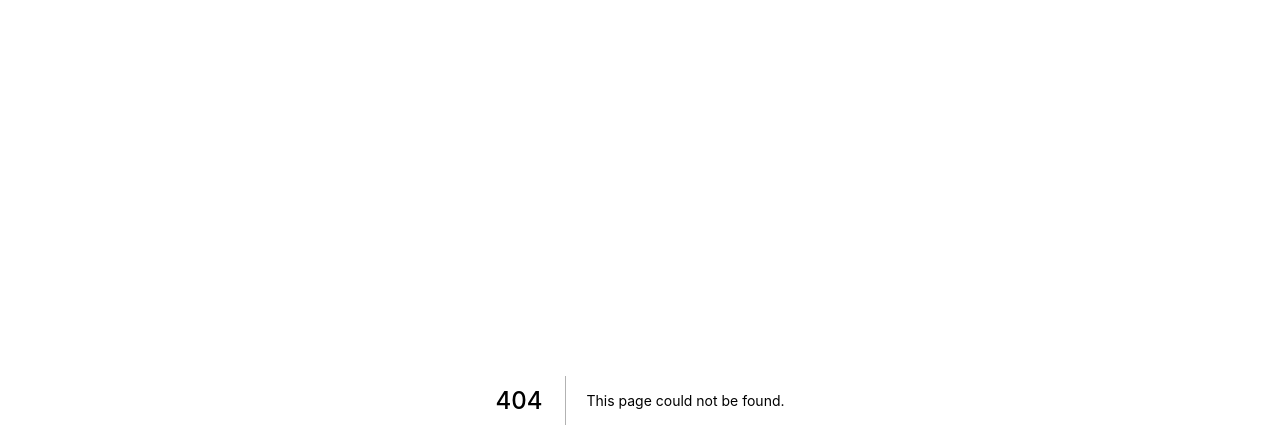
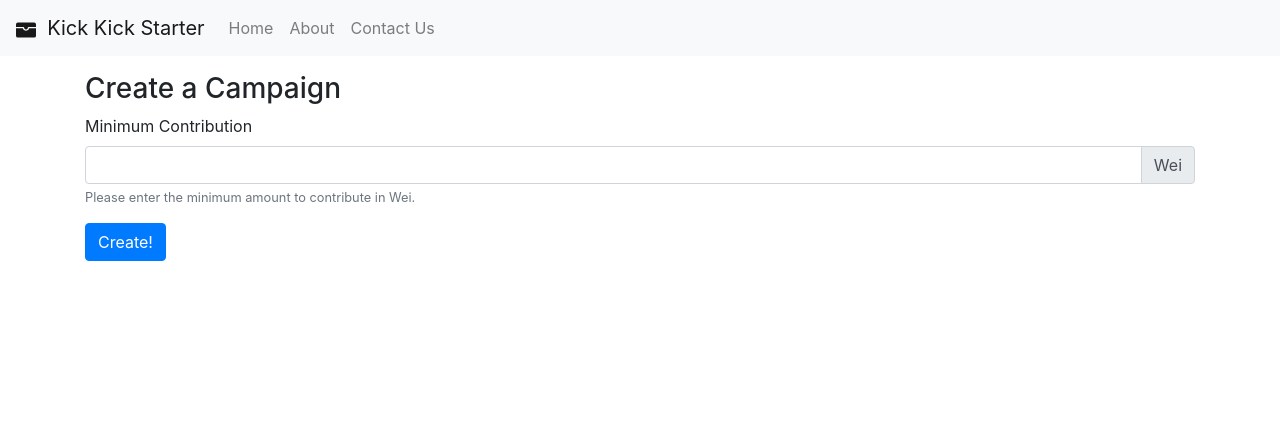
Before and after one commit to MichelMajdalani/kickstart-project, a Next.js app in the folder kickstart/: page /campaigns/new in a window 1280 px wide. Before the commit this address had no page. Shown: the top 448 px of the page. Built offline with nearby package versions, Linux system fonts and the light colour scheme.

Commit message:
Add new campaign form

```diff
--- a/kickstart/components/Layout.js
+++ b/kickstart/components/Layout.js
@@ -12,7 +12,10 @@ export default function Layout(props) {
                 <link rel="stylesheet" href="https://stackpath.bootstrapcdn.com/bootstrap/4.5.0/css/bootstrap.min.css" integrity="sha384-9aIt2nRpC12Uk9gS9baDl411NQApFmC26EwAOH8WgZl5MYYxFfc+NcPb1dKGj7Sk" crossOrigin="anonymous"/>
             </Head>
             <Navbar />
-            {props.children}
+            <div className="container mt-3">
+                {props.children}
+            </div>
+
             <script src="https://code.jquery.com/jquery-3.5.1.slim.min.js" integrity="sha384-DfXdz2htPH0lsSSs5nCTpuj/zy4C+OGpamoFVy38MVBnE+IbbVYUew+OrCXaRkfj" crossOrigin="anonymous"/>
             <script src="https://cdn.jsdelivr.net/npm/popper.js@1.16.0/dist/umd/popper.min.js" integrity="sha384-Q6E9RHvbIyZFJoft+2mJbHaEWldlvI9IOYy5n3zV9zzTtmI3UksdQRVvoxMfooAo" crossOrigin="anonymous"/>
             <script src="https://stackpath.bootstrapcdn.com/bootstrap/4.5.0/js/bootstrap.min.js" integrity="sha384-OgVRvuATP1z7JjHLkuOU7Xw704+h835Lr+6QL9UvYjZE3Ipu6Tp75j7Bh/kR0JKI" crossOrigin="anonymous"/>
--- a/kickstart/components/Navbar.js
+++ b/kickstart/components/Navbar.js
@@ -9,20 +9,24 @@ export default class NavigationBar extends React.Component {
     render() {
         return (
             <nav className="navbar navbar-expand-md navbar-light bg-light">
-                <a className="navbar-brand" href="#">
+                <Link href="/">
+                    <a className="navbar-brand">
                         <svg width="1em" height="1em" viewBox="0 0 16 16" className="bi bi-wallet-fill" fill="currentColor" xmlns="http://www.w3.org/2000/svg">
                             <path d="M1.5 2A1.5 1.5 0 0 0 0 3.5v2h6a.5.5 0 0 1 .5.5c0 .253.08.644.306.958.207.288.557.542 1.194.542.637 0 .987-.254 1.194-.542.226-.314.306-.705.306-.958a.5.5 0 0 1 .5-.5h6v-2A1.5 1.5 0 0 0 14.5 2h-13z"/>
                             <path d="M16 6.5h-5.551a2.678 2.678 0 0 1-.443 1.042C9.613 8.088 8.963 8.5 8 8.5c-.963 0-1.613-.412-2.006-.958A2.679 2.679 0 0 1 5.551 6.5H0v6A1.5 1.5 0 0 0 1.5 14h13a1.5 1.5 0 0 0 1.5-1.5v-6z"/>
                         </svg>
                         &nbsp; Kick Kick Starter
                     </a>
+                </Link>
                 <button className="navbar-toggler" type="button" data-toggle="collapse" data-target="#navbarNav" aria-controls="navbarNav" aria-expanded="false" aria-label="Toggle navigation">
                     <span className="navbar-toggler-icon"></span>
                 </button>
                 <div className="collapse navbar-collapse" id="navbarNav">
                     <ul className="navbar-nav">
                     <li className="nav-item">
-                        <a className="nav-link" href="#">Home<span className="sr-only">(current)</span></a>
+                        <Link href="/">
+                            <a className="nav-link">Home<span className="sr-only">(current)</span></a>
+                        </Link>
                     </li>
                     <li className="nav-item">
                         <a className="nav-link" href="#">About</a>
--- /dev/null
+++ b/kickstart/pages/campaigns/new.js
@@ -0,0 +1,109 @@
+import Layout from '../../components/Layout'
+import getWeb3 from '../../ethereum/web3'
+import {abi, networks} from '../../ethereum/build/contracts/CampaignFactory.json'
+
+export default class CampaignNew extends React.Component {
+    constructor(props) {
+        super(props);
+        this.state = {
+            minimumContribution: '',
+            errorMessage: '',
+            loading: false,
+            done: false
+        };
+
+        this.handleChange = this.handleChange.bind(this);
+        this.handleSubmit = this.handleSubmit.bind(this);
+    }
+
+    handleChange(event) {
+        this.setState({minimumContribution: event.target.value});
+    }
+
+    async handleSubmit(event) {
+        event.preventDefault();
+        this.setState({loading: true});
+        // TODO Catch error if web3 is undefined
+        let web3 = await getWeb3();
+        let factory = new web3.eth.Contract(abi, networks["4"]["address"]);
+        factory.methods.createCampaign(this.state.minimumContribution).send({from: web3.currentProvider.selectedAddress})
+        .then(() => {
+            this.setState({
+                errorMessage: '',
+                loading:false,
+                done:true
+            })
+        })
+        .catch((error) => {
+            this.setState({
+                errorMessage: error.message,
+                loading: false,
+                done: false
+            });
+        });
+    }
+
+    render() {
+        let button;
+        if(this.state.done) {
+            button = <SuccessButton />
+        } else if(this.state.loading) {
+            button = <LoadingButton />
+        } else {
+            button = <InitialButton />
+        }
+        return (
+            <Layout>
+                <h3>Create a Campaign</h3>
+                <form onSubmit={this.handleSubmit}>
+                    <div className="form-group">
+                        <label htmlFor="minimumContribution">Minimum Contribution</label>
+                        <div className="input-group">
+                            <input type="number" className="form-control" id="minimumContribution" min="0" step="1" onChange={this.handleChange} required/>
+                            <div className="input-group-append">
+                                <span className="input-group-text">Wei</span>
+                            </div>
+                            {/* TODO Add custom validation */}
+                            {/* <div className="invalid-feedback">
+                                Please provide a positive integer.
+                            </div> */}
+                        </div>
+
+                        {/* TODO Change from wei to be able to specify in any currency */}
+                        <small id="help" className="form-text text-muted">Please enter the minimum amount to contribute in Wei.</small>
+                    </div>
+                    <p className="text-danger">{this.state.errorMessage}</p>
+                    {button}
+                </form>
+            </Layout>
+        )
+    }
+}
+
+function InitialButton() {
+    return (
+    <button type="submit" className="btn btn-primary">Create!</button>
+    );
+}
+
+function SuccessButton() {
+    return (
+    <button className="btn btn-success" disabled>
+        <svg width="1em" height="1em" viewBox="0 0 16 16" className="bi bi-check-circle" fill="currentColor" xmlns="http://www.w3.org/2000/svg">
+        <path fillRule="evenodd" d="M8 15A7 7 0 1 0 8 1a7 7 0 0 0 0 14zm0 1A8 8 0 1 0 8 0a8 8 0 0 0 0 16z"/>
+        <path fillRule="evenodd" d="M10.97 4.97a.75.75 0 0 1 1.071 1.05l-3.992 4.99a.75.75 0 0 1-1.08.02L4.324 8.384a.75.75 0 1 1 1.06-1.06l2.094 2.093 3.473-4.425a.236.236 0 0 1 .02-.022z"/>
+        </svg>
+        &nbsp;
+        Success!
+    </button>
+    );
+}
+
+function LoadingButton() {
+    return (
+    <button className="btn btn-primary" type="button" disabled>
+        <span className="spinner-border spinner-border-sm" role="status" aria-hidden="true"></span>
+        &nbsp;Loading...
+    </button>
+    );
+}
--- a/kickstart/pages/index.js
+++ b/kickstart/pages/index.js
@@ -14,7 +14,6 @@ export default class Home extends React.Component {
   async componentDidMount() {
     let web3 = await getWeb3();
     let factory = new web3.eth.Contract(abi, networks["4"]["address"]);
-    // await factory.methods.createCampaign(web3.utils.toWei('1', 'nano')).send({from: web3.currentProvider.selectedAddress});
     this.setState({
       addresses: await factory.methods.getDeployedCampaigns().call()
     });
@@ -27,7 +26,6 @@ export default class Home extends React.Component {
     return (
       <div>
         <Layout>
-          <div className="container mt-3">
             <h3>Open Campaign</h3>
             <Link href="campaigns/new">
               <a>
@@ -40,9 +38,8 @@ export default class Home extends React.Component {
               </a>
             </Link>
 
-              {listCampaigns}
+            {listCampaigns}
 
-          </div>
         </Layout>
       </div>
     )
```
Lines whose indentation alone changed are shown as unchanged.
